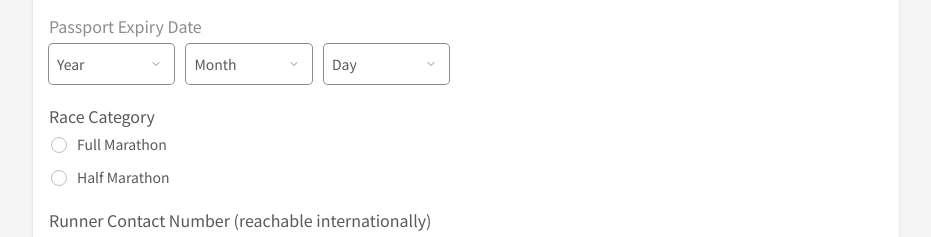
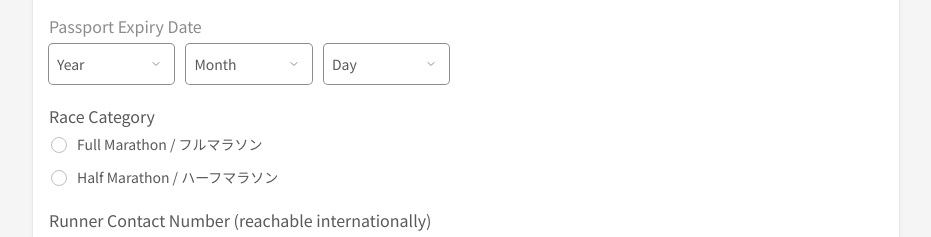
Before and after one commit to Zacchen-AsiaYo/Zac_demo, a Next.js app in the folder traveler-info-prototype/web-prototype/: page /template/passenger-info-en-us in a window 1280 px wide. Shown: the part 1040-1277 px from the top of the page, without its empty margins (174-1105 px from the left). Built offline with nearby package versions, Linux system fonts and the light colour scheme.

Commit message:
fix(en-us): 賽事組別選項加上日文標示
Co-Authored-By: Claude Opus 4.6 <noreply@anthropic.com>

```diff
--- a/traveler-info-prototype/web-prototype/src/app/template/passenger-info-en-us/page.tsx
+++ b/traveler-info-prototype/web-prototype/src/app/template/passenger-info-en-us/page.tsx
@@ -522,8 +522,8 @@ export default function PassengerInfoEnUsPage() {
             <div className="mb-5">
               <Label className={tone8}>Race Category</Label>
               <RadioGroup value={raceGroup} onValueChange={setRaceGroup} className="flex flex-col gap-3">
-                <RadioButton value="full" label="Full Marathon" />
-                <RadioButton value="half" label="Half Marathon" />
+                <RadioButton value="full" label="Full Marathon / フルマラソン" />
+                <RadioButton value="half" label="Half Marathon / ハーフマラソン" />
               </RadioGroup>
             </div>
 
```
